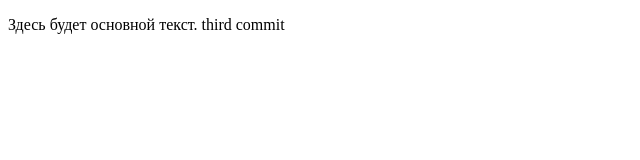
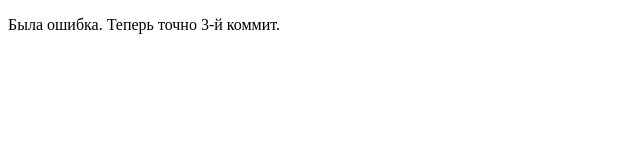
Before and after one commit to innabee/web, a plain HTML site: page index.html in a window 1280 px wide. Shown: the full height of the page, 0-640 px from the left. Drawn offline with Linux system fonts and the light colour scheme.

Commit message:
third commit

```diff
--- a/index.html
+++ b/index.html
@@ -6,6 +6,6 @@
 	<link rel="stylesheet" href="css/style.css">
 </head>
 <body>
-	<p>Здесь будет основной текст. third commit</p>
+	<p>Была ошибка. Теперь точно 3-й коммит.</p>
 </body>
 </html>
```
